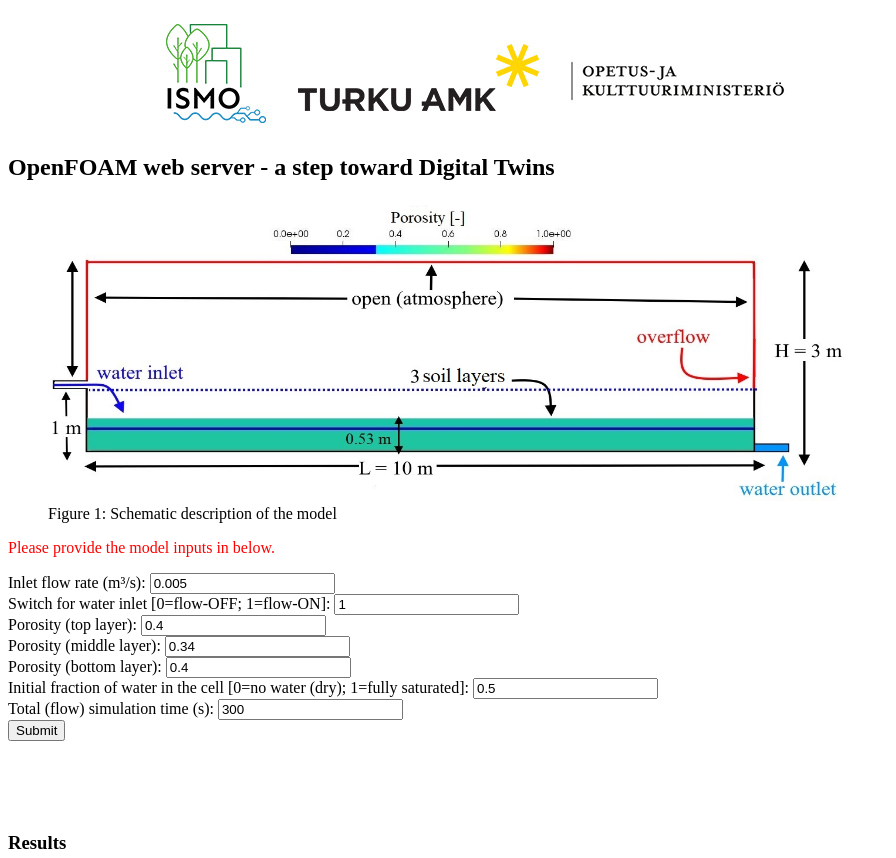
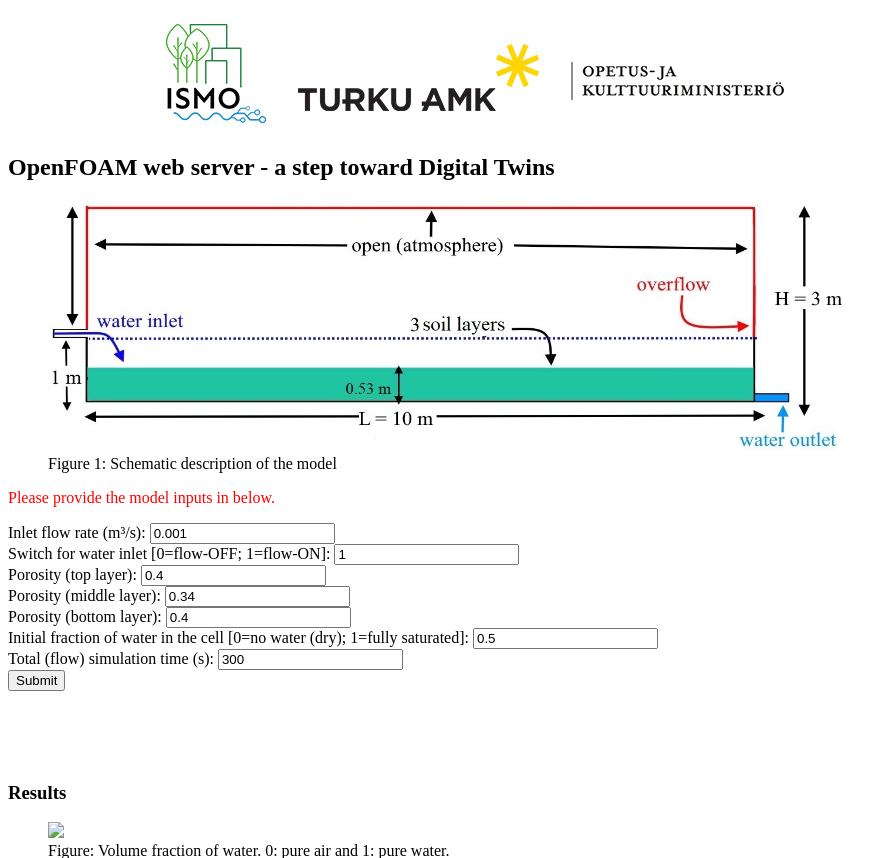
Before and after one commit to chaudhariashvin/OpenFoamDjango, a Django app: page / in a window 1280 px wide. Shown: the top 858 px of the page, without its empty margins (0-896 px from the left). Run offline with Django 4.2, Linux system fonts and the light colour scheme.

Commit message:
optimization

```diff
--- a/OFoamDjango/OFWeb/settings.py
+++ b/OFoamDjango/OFWeb/settings.py
@@ -29,11 +29,14 @@ DEBUG = True
 
 ALLOWED_HOSTS = [
     "127.0.0.1",
+    "lknbs.rahtiapp.fi",
     "lkt.rahtiapp.fi",
     "lkt2.rahtiapp.fi"
 ]
 CSRF_TRUSTED_ORIGINS = [
         "http://127.0.0.1",
+        "http://lknbs.rahtiapp.fi",
+        "https://lknbs.rahtiapp.fi",
         "http://lkt.rahtiapp.fi",
         "https://lkt.rahtiapp.fi",
         "http://lkt2.rahtiapp.fi",
--- a/OFoamDjango/OFapp/templates/case_inputs.html
+++ b/OFoamDjango/OFapp/templates/case_inputs.html
@@ -17,7 +17,7 @@
 
 
     <figure>
-        <img src="{% static 'porosity.jpg' %}" width="800" height="300" alt="The Bread Dog" width="300" height="300">
+        <img src="{% static 'porosity2.jpg' %}" width="800" height="250" alt="The Bread Dog" width="300" height="300">
             <figcaption>Figure 1: Schematic description of the model</figcaption>
         </figure>
 
--- a/OFoamDjango/OFapp/views.py
+++ b/OFoamDjango/OFapp/views.py
@@ -104,7 +104,7 @@ def input_form_view(request):
     else:
         # Define your default values here
         context['previous_input'] = {
-                    'flow_rate_in': 0.005,
+                    'flow_rate_in': 0.001,
                     'water_in': 1,
                     'eps_top': 0.4,
                     'eps_mid': 0.34,
```
Also changed, not shown: 2 other files.
